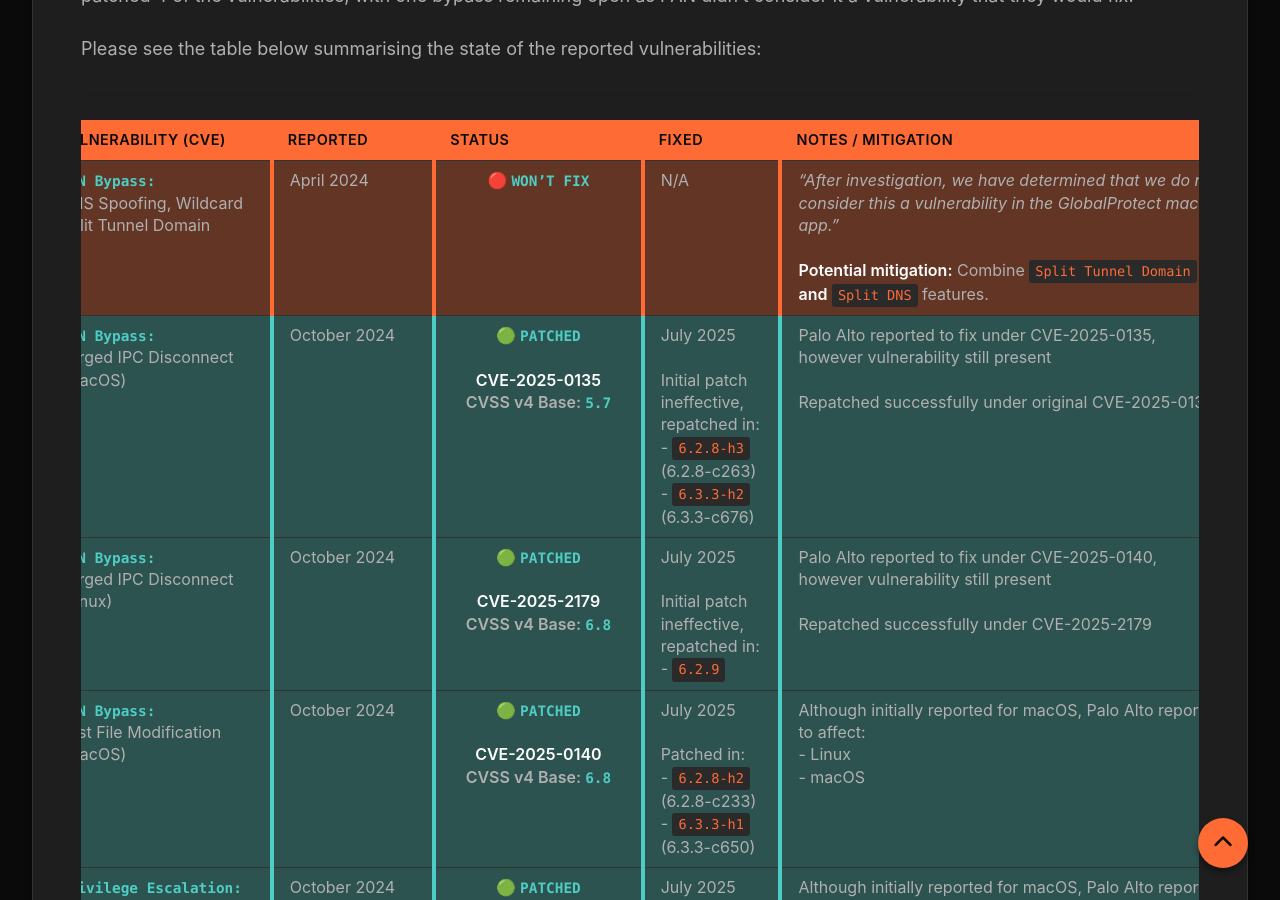
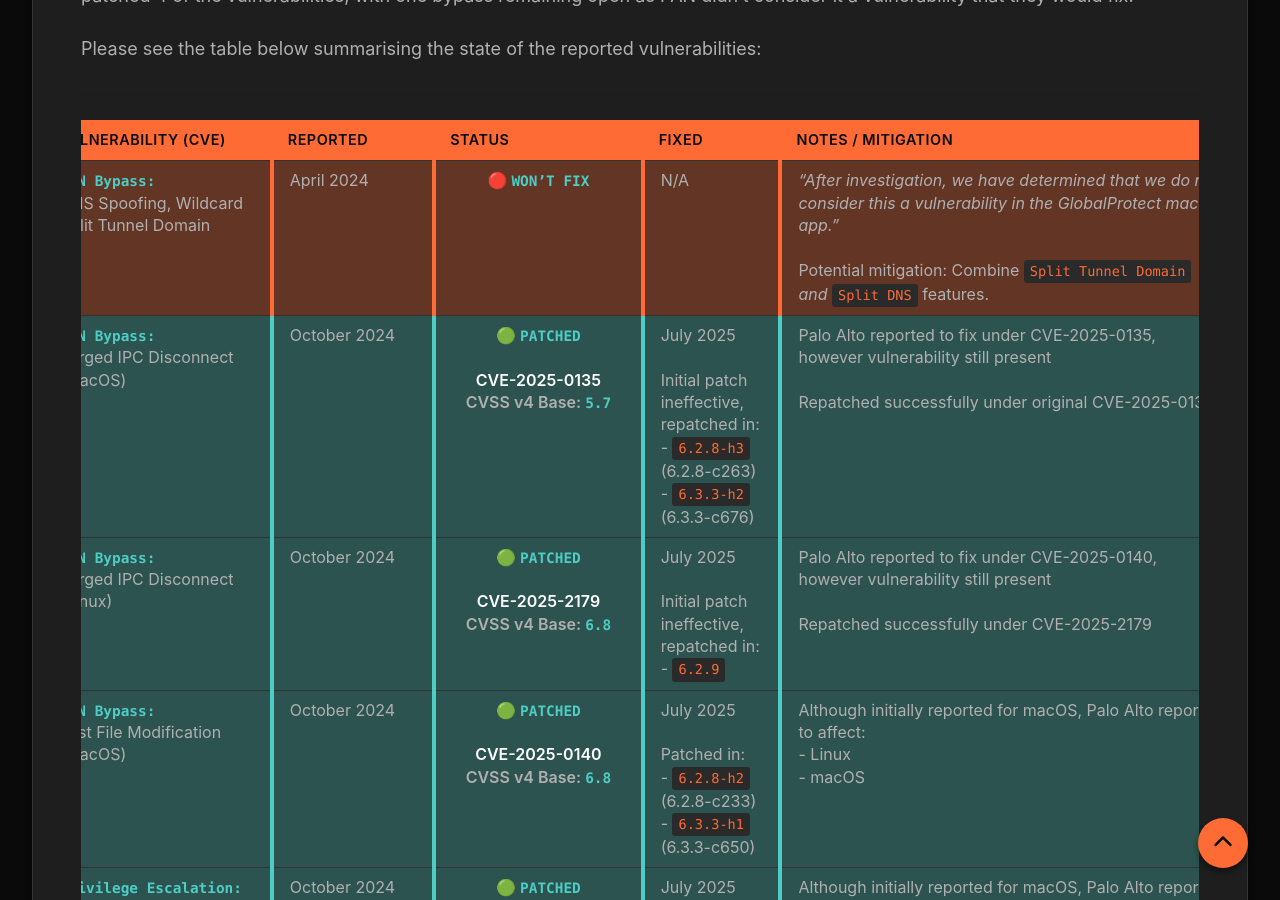
Before and after one commit to alexb70/alexbourla.github.io, a Jekyll site: the page built from research/turning-the-table-on-globalprotect.md, in a window 1280 px wide and 900 px high, scrolled down 983 px. Built offline with Jekyll 4.4.1, drawn with Linux system fonts in a browser that asks for light colours; nearby versions of some CDN libraries.

```diff
--- a/research/turning-the-table-on-globalprotect.md
+++ b/research/turning-the-table-on-globalprotect.md
@@ -25,7 +25,7 @@ Please see the table below summarising the state of the reported vulnerabilities
 
 | Vulnerability (CVE) | Reported | Status | Fixed | Notes / Mitigation |
 |---------------------|----------|--------|-------|---------------------|
-| **VPN Bypass:** DNS Spoofing, Wildcard Split Tunnel Domain | April 2024 | 🔴 **WON'T FIX** | N/A | *"After investigation, we have determined that we do not consider this a vulnerability in the GlobalProtect macOS app."*<br><br>**Potential mitigation:** Combine `Split Tunnel Domain` **and** `Split DNS` features. |
+| **VPN Bypass:** DNS Spoofing, Wildcard Split Tunnel Domain | April 2024 | 🔴 **WON'T FIX** | N/A | *"After investigation, we have determined that we do not consider this a vulnerability in the GlobalProtect macOS app."*<br><br>Potential mitigation: Combine `Split Tunnel Domain` _and_ `Split DNS` features. |
 | **VPN Bypass:** Forged IPC Disconnect (macOS) | October 2024 | 🟢 **PATCHED**<br><br>**CVE-2025-0135**<br>CVSS v4 Base: <span class="cvss-medium">**5.7**</span> | July 2025<br><br>Initial patch ineffective, repatched in:<br>- `6.2.8-h3` (6.2.8-c263)<br>- `6.3.3-h2` (6.3.3-c676) | Palo Alto reported to fix under CVE-2025-0135, however vulnerability still present<br><br>Repatched successfully under original CVE-2025-0135 |
 | **VPN Bypass:** Forged IPC Disconnect (Linux) | October 2024 | 🟢 **PATCHED**<br><br>**CVE-2025-2179**<br>CVSS v4 Base: <span class="cvss-high">**6.8**</span> | July 2025<br><br>Initial patch ineffective, repatched in:<br>- `6.2.9` | Palo Alto reported to fix under CVE-2025-0140, however vulnerability still present<br><br>Repatched successfully under CVE-2025-2179 |
 | **VPN Bypass:** Plist File Modification (macOS) | October 2024 | 🟢 **PATCHED**<br><br>**CVE-2025-0140**<br>CVSS v4 Base: <span class="cvss-high">**6.8**</span> | July 2025<br><br>Patched in:<br>- `6.2.8-h2` (6.2.8-c233)<br>- `6.3.3-h1` (6.3.3-c650) | Although initially reported for macOS, Palo Alto reported to affect:<br>- Linux<br>- macOS |
```
